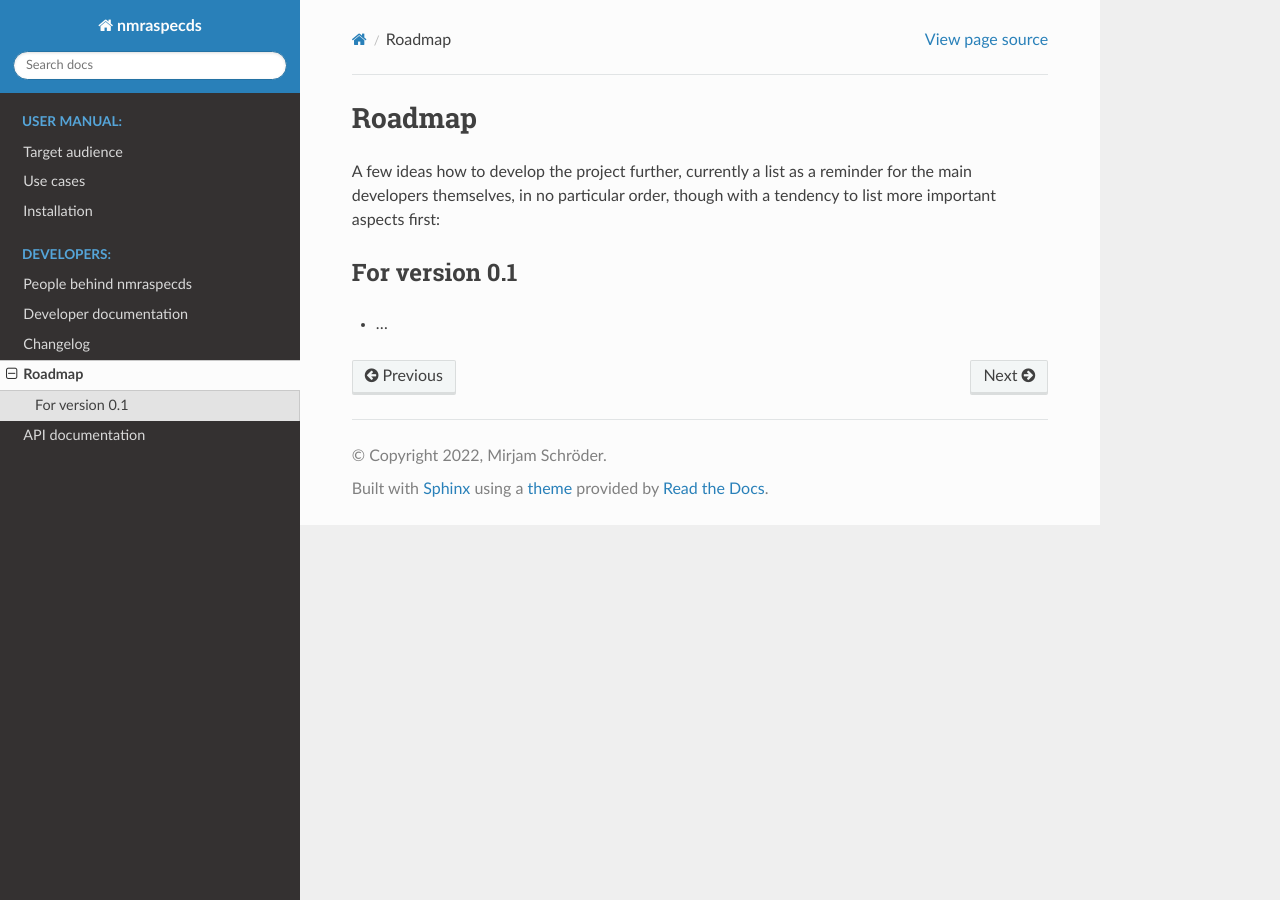
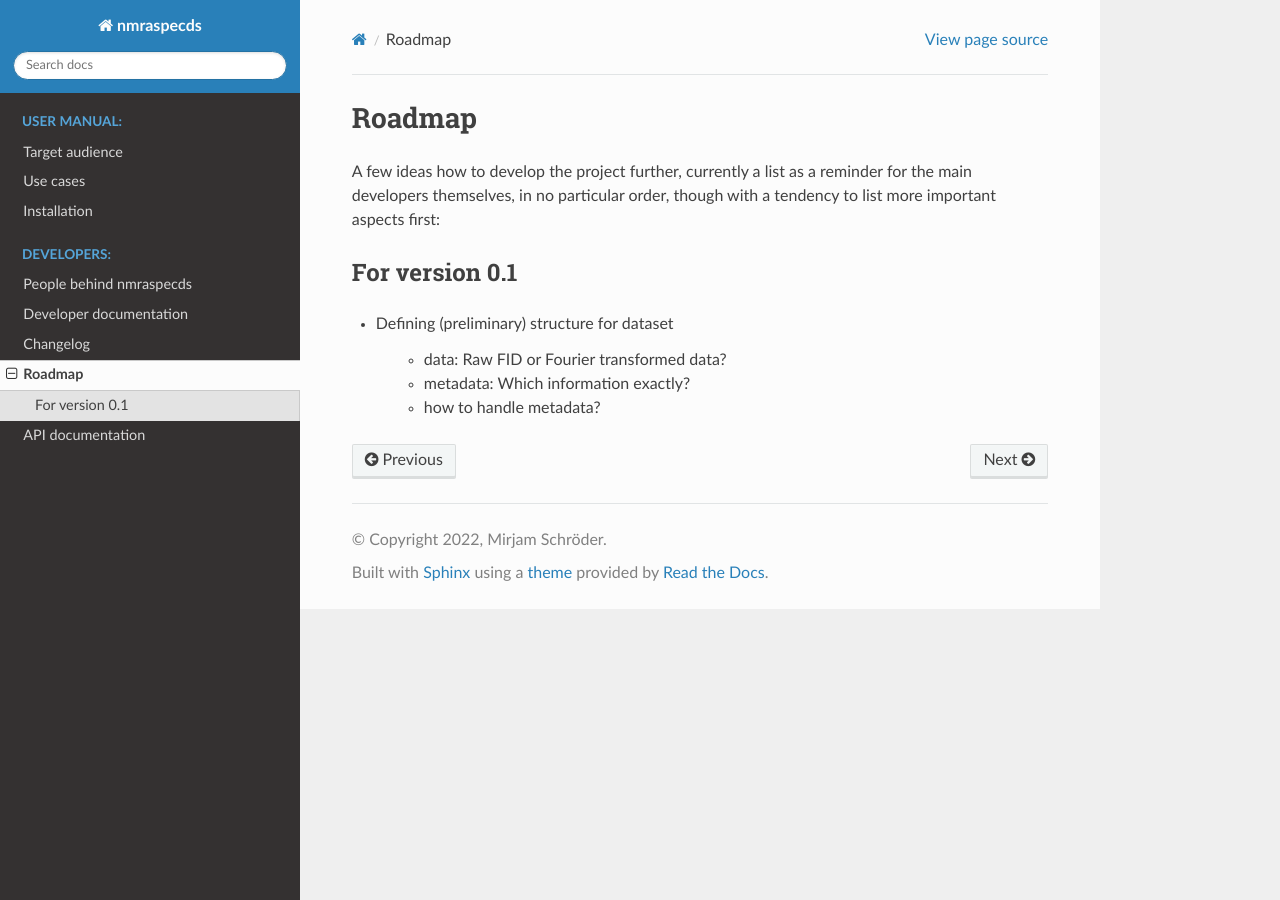
Before and after one commit to MirjamSchr/nmraspecds, a Sphinx documentation site: the page built from docs/roadmap.rst, in a window 1280 px wide. Built offline with Sphinx 7.4.7 and the Read the Docs theme 2.0.0, drawn with Linux system fonts in a browser that asks for light colours.

Commit message:
first ideas on dataset.

```diff
--- a/docs/roadmap.rst
+++ b/docs/roadmap.rst
@@ -8,4 +8,8 @@ A few ideas how to develop the project further, currently a list as a reminder f
 For version 0.1
 ===============
 
-* ...
+* Defining (preliminary) structure for dataset
+
+   * data: Raw FID or Fourier transformed data?
+   * metadata: Which information exactly?
+   * how to handle metadata?
```
Also changed, not shown: 2 other files.
